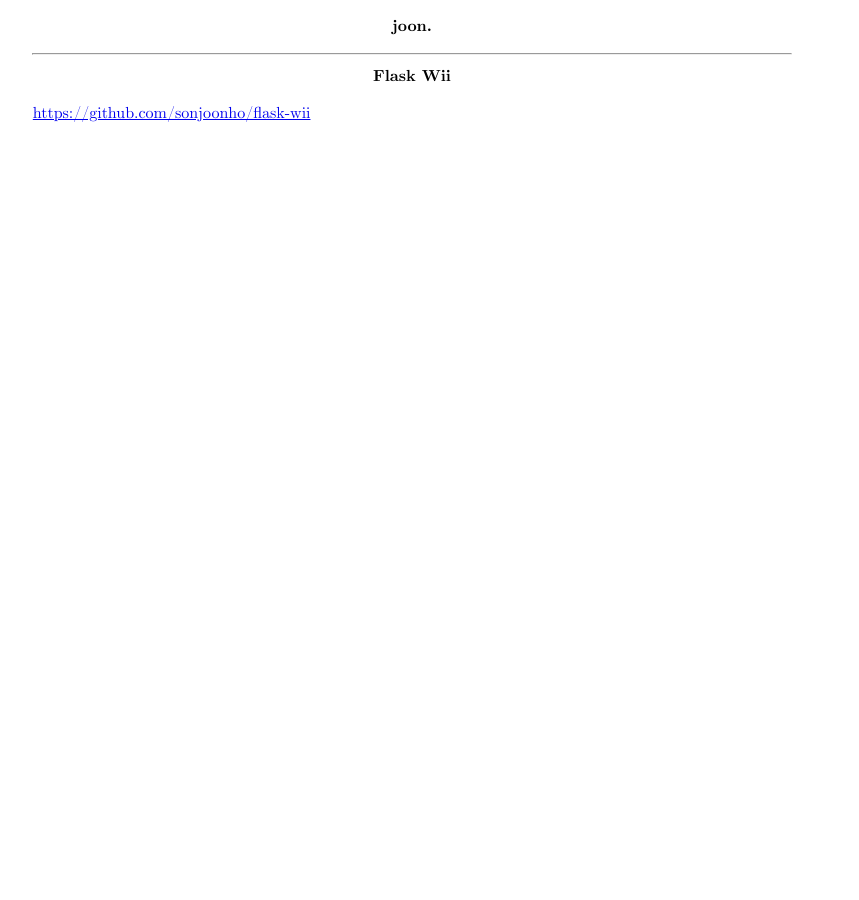
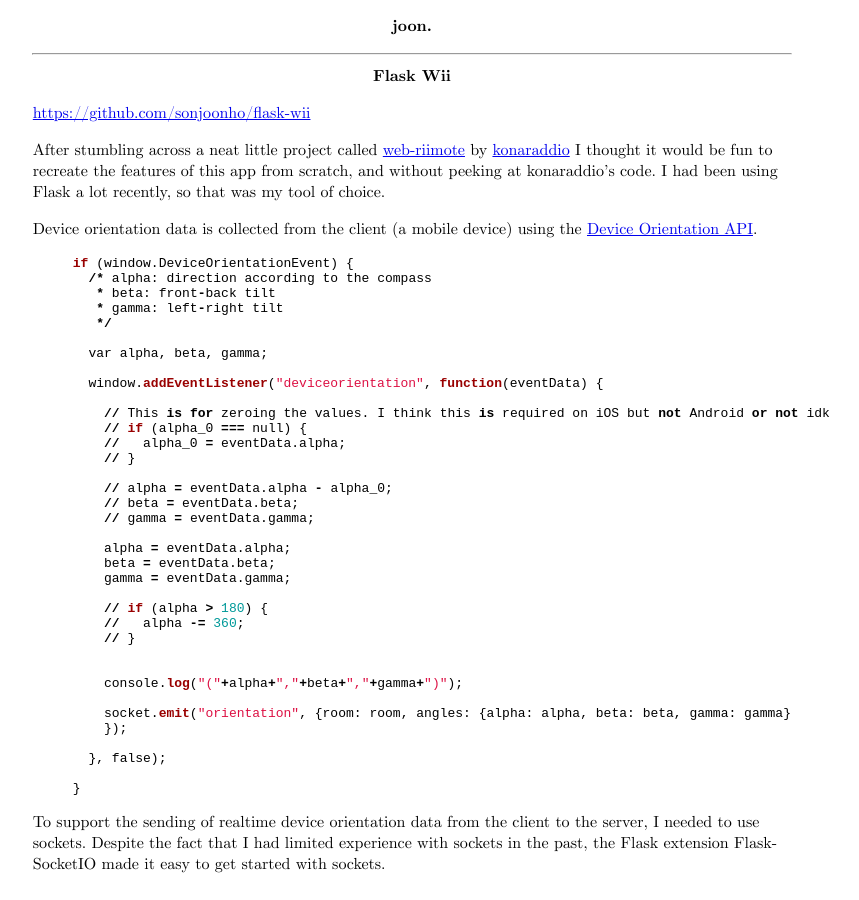
Before and after one commit to sonjoonho/sonjoonho.github.io, a Jekyll site: the page built from _posts/2018-07-30-flask-wii.md, in a window 1280 px wide. Shown: the whole page, without its empty margins (228-1087 px from the left). Built offline with Jekyll 4.4.1, drawn with Linux system fonts in a browser that asks for light colours.

Commit message:
Added syntax highlighting

```diff
--- a/_layouts/default.html
+++ b/_layouts/default.html
@@ -8,6 +8,7 @@
     <!-- Computer Modern Serif -->
     <link rel="stylesheet" type="text/css" href="/assets/fonts/Serif/cmun-serif.css">
     <link rel="stylesheet" type="text/css" href="/css/default.css">
+    <link rel="stylesheet" type="text/css" href="/css/syntax.css">
   </head>
   <body>
     <header>
--- a/_posts/2018-07-30-flask-wii.md
+++ b/_posts/2018-07-30-flask-wii.md
@@ -5,3 +5,48 @@ categories: Projects
 ---
 
 <https://github.com/sonjoonho/flask-wii>
+
+After stumbling across a neat little project called [web-riimote](https://github.com/konaraddio/web-riimote) by [konaraddio](https://github.com/konaraddio/) I thought it would be fun to recreate the features of this app from scratch, and without peeking at konaraddio's code. I had been using Flask a lot recently, so that was my tool of choice.
+
+Device orientation data is collected from the client (a mobile device) using the [Device Orientation API](https://developer.mozilla.org/en-US/docs/Web/API/Detecting_device_orientation).
+
+{% highlight python %}
+if (window.DeviceOrientationEvent) {
+  /* alpha: direction according to the compass
+   * beta: front-back tilt
+   * gamma: left-right tilt
+   */
+
+  var alpha, beta, gamma;
+
+  window.addEventListener("deviceorientation", function(eventData) {
+
+    // This is for zeroing the values. I think this is required on iOS but not Android or not idk
+    // if (alpha_0 === null) {
+    //   alpha_0 = eventData.alpha;
+    // }
+
+    // alpha = eventData.alpha - alpha_0;
+    // beta = eventData.beta;
+    // gamma = eventData.gamma;
+
+    alpha = eventData.alpha;
+    beta = eventData.beta;
+    gamma = eventData.gamma;
+
+    // if (alpha > 180) {
+    //   alpha -= 360;
+    // }
+
+
+    console.log("("+alpha+","+beta+","+gamma+")");
+
+    socket.emit("orientation", {room: room, angles: {alpha: alpha, beta: beta, gamma: gamma}
+    });
+
+  }, false);
+
+}
+{% endhighlight %}
+
+To support the sending of realtime device orientation data from the client to the server, I needed to use sockets. Despite the fact that I had limited experience with sockets in the past, the Flask extension Flask-SocketIO made it easy to get started with sockets.
--- a/css/default.css
+++ b/css/default.css
@@ -49,11 +49,13 @@ header {
    clear: both;
 }
 
+/*
 .highlighter-rouge {
   padding: 5px;
   border-radius: 5px;
   background-color: #f7f7f7;
 }
+*/
 
 
 /* Each state */
--- /dev/null
+++ b/css/syntax.css
@@ -0,0 +1,60 @@
+ghlight  { background: #ffffff; }
+.highlight .c { color: #999988; font-style: italic } /* Comment */
+.highlight .err { color: #a61717; background-color: #e3d2d2 } /* Error */
+.highlight .k { font-weight: bold } /* Keyword */
+.highlight .o { font-weight: bold } /* Operator */
+.highlight .cm { color: #999988; font-style: italic } /* Comment.Multiline */
+.highlight .cp { color: #999999; font-weight: bold } /* Comment.Preproc */
+.highlight .c1 { color: #999988; font-style: italic } /* Comment.Single */
+.highlight .cs { color: #999999; font-weight: bold; font-style: italic } /* Comment.Special */
+.highlight .gd { color: #000000; background-color: #ffdddd } /* Generic.Deleted */
+.highlight .gd .x { color: #000000; background-color: #ffaaaa } /* Generic.Deleted.Specific */
+.highlight .ge { font-style: italic } /* Generic.Emph */
+.highlight .gr { color: #aa0000 } /* Generic.Error */
+.highlight .gh { color: #999999 } /* Generic.Heading */
+.highlight .gi { color: #000000; background-color: #ddffdd } /* Generic.Inserted */
+.highlight .gi .x { color: #000000; background-color: #aaffaa } /* Generic.Inserted.Specific */
+.highlight .go { color: #888888 } /* Generic.Output */
+.highlight .gp { color: #555555 } /* Generic.Prompt */
+.highlight .gs { font-weight: bold } /* Generic.Strong */
+.highlight .gu { color: #aaaaaa } /* Generic.Subheading */
+.highlight .gt { color: #aa0000 } /* Generic.Traceback */
+.highlight .kc { font-weight: bold } /* Keyword.Constant */
+.highlight .kd { font-weight: bold } /* Keyword.Declaration */
+.highlight .kp { font-weight: bold } /* Keyword.Pseudo */
+.highlight .kr { font-weight: bold } /* Keyword.Reserved */
+.highlight .kt { color: #445588; font-weight: bold } /* Keyword.Type */
+.highlight .m { color: #009999 } /* Literal.Number */
+.highlight .s { color: #d14 } /* Literal.String */
+.highlight .na { color: #008080 } /* Name.Attribute */
+.highlight .nb { color: #0086B3 } /* Name.Builtin */
+.highlight .nc { color: #445588; font-weight: bold } /* Name.Class */
+.highlight .no { color: #008080 } /* Name.Constant */
+.highlight .ni { color: #800080 } /* Name.Entity */
+.highlight .ne { color: #990000; font-weight: bold } /* Name.Exception */
+.highlight .nf { color: #990000; font-weight: bold } /* Name.Function */
+.highlight .nn { color: #555555 } /* Name.Namespace */
+.highlight .nt { color: #000080 } /* Name.Tag */
+.highlight .nv { color: #008080 } /* Name.Variable */
+.highlight .ow { font-weight: bold } /* Operator.Word */
+.highlight .w { color: #bbbbbb } /* Text.Whitespace */
+.highlight .mf { color: #009999 } /* Literal.Number.Float */
+.highlight .mh { color: #009999 } /* Literal.Number.Hex */
+.highlight .mi { color: #009999 } /* Literal.Number.Integer */
+.highlight .mo { color: #009999 } /* Literal.Number.Oct */
+.highlight .sb { color: #d14 } /* Literal.String.Backtick */
+.highlight .sc { color: #d14 } /* Literal.String.Char */
+.highlight .sd { color: #d14 } /* Literal.String.Doc */
+.highlight .s2 { color: #d14 } /* Literal.String.Double */
+.highlight .se { color: #d14 } /* Literal.String.Escape */
+.highlight .sh { color: #d14 } /* Literal.String.Heredoc */
+.highlight .si { color: #d14 } /* Literal.String.Interpol */
+.highlight .sx { color: #d14 } /* Literal.String.Other */
+.highlight .sr { color: #009926 } /* Literal.String.Regex */
+.highlight .s1 { color: #d14 } /* Literal.String.Single */
+.highlight .ss { color: #990073 } /* Literal.String.Symbol */
+.highlight .bp { color: #999999 } /* Name.Builtin.Pseudo */
+.highlight .vc { color: #008080 } /* Name.Variable.Class */
+.highlight .vg { color: #008080 } /* Name.Variable.Global */
+.highlight .vi { color: #008080 } /* Name.Variable.Instance */
+.highlight .il { color: #009999 } /* Literal.Number.Integer.Long */
```
